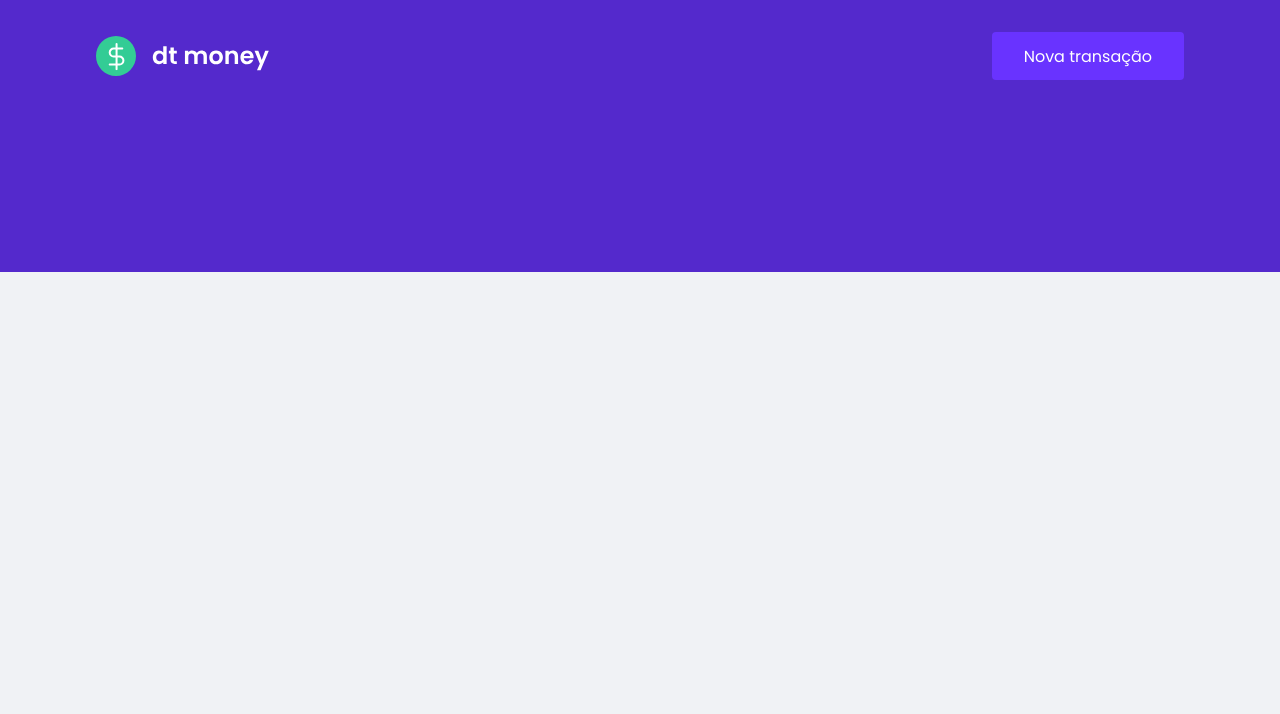
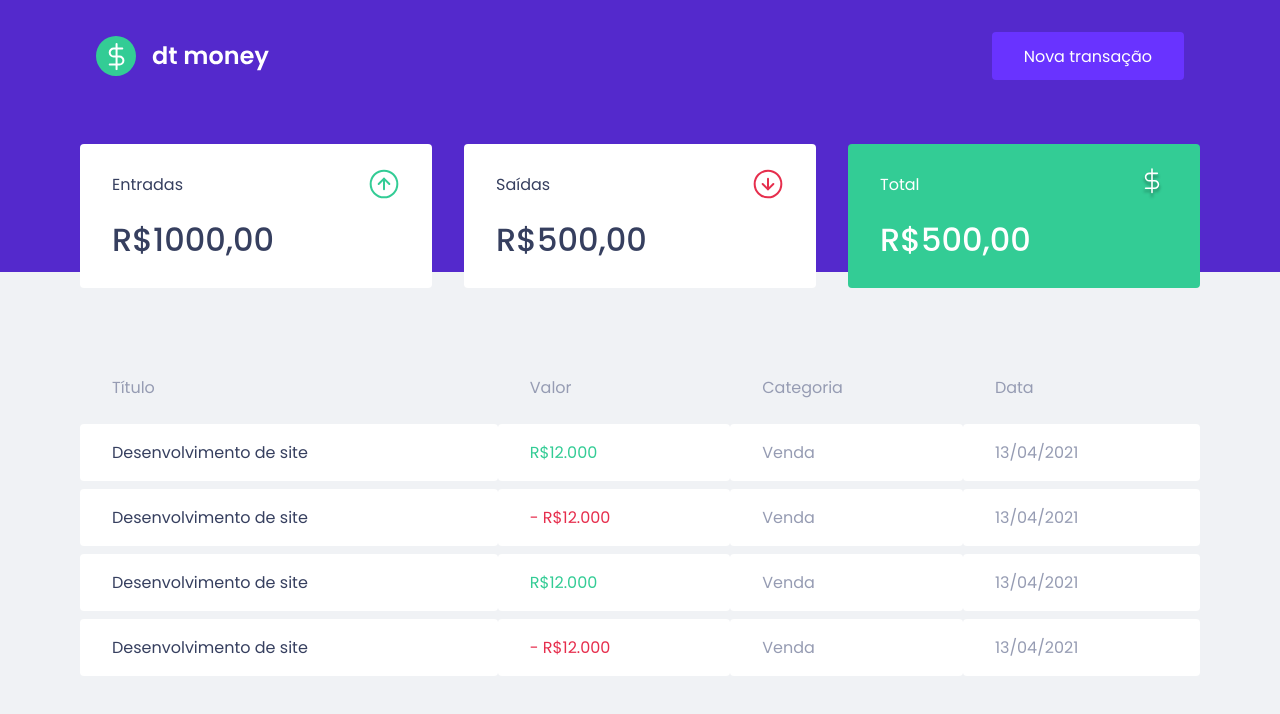
Before and after one commit to rogeraf15/dtmoney, a React (Create React App) app: page / in a window 1280 px wide. Shown: the top 714 px of the page. Built offline with nearby package versions, Linux system fonts and the light colour scheme.

Commit message:
componente: transactionsTable

```diff
--- a/public/index.html
+++ b/public/index.html
@@ -10,7 +10,7 @@
 
     <title>dtmoney</title>
 
-    <link href="https://fonts.googleapis.com/css2?family=Poppins:wght@400;600&display=swap" rel="stylesheet">
+    <link href="https://fonts.googleapis.com/css2?family=Poppins:wght@400;500;600&display=swap" rel="stylesheet">
   </head>
   <body>
     <div id="root"></div>
--- a/src/App.tsx
+++ b/src/App.tsx
@@ -1,4 +1,5 @@
 import React from 'react';
+import { Dashboard } from './components/Dashboard';
 import { Header } from './components/Header';
 import { GlobalStyle } from './styles/global';
 
@@ -7,6 +8,7 @@
     <>
       <Header />
       <GlobalStyle />
+      <Dashboard />
     </>
   );
 }
--- /dev/null
+++ b/src/components/Dashboard/index.tsx
@@ -0,0 +1,12 @@
+import { Summary } from "../Summary";
+import { TransactionsTable } from "../TransactionsTable";
+import { Container } from "./styles";
+
+export function Dashboard(){
+  return(
+    <Container>
+      <Summary />
+      <TransactionsTable />
+    </Container>
+  );
+}
--- /dev/null
+++ b/src/components/Dashboard/styles.ts
@@ -0,0 +1,6 @@
+import styled from 'styled-components';
+
+export const Container = styled.main`
+  max-width: 1120px;
+  margin: 0 auto;
+`;
--- /dev/null
+++ b/src/components/Summary/index.tsx
@@ -0,0 +1,35 @@
+import incomeImg from '../../assets/income.svg';
+import outcomeImg from '../../assets/outcome.svg';
+import totalImg from '../../assets/total.svg';
+
+import { Container } from "./styles";
+
+export function Summary() {
+  return(
+    <Container>
+      <div>
+        <header>
+          <p>Entradas</p>
+          <img src={incomeImg} alt="Entradas"/>
+        </header>
+        <strong>R$1000,00</strong>
+      </div>
+
+      <div>
+        <header>
+          <p>Saídas</p>
+          <img src={outcomeImg} alt="Saídas"/>
+        </header>
+        <strong>R$500,00</strong>
+      </div>
+
+      <div className="green-div">
+        <header>
+          <p>Total</p>
+          <img src={totalImg} alt="Total"/>
+        </header>
+        <strong>R$500,00</strong>
+      </div>
+    </Container>
+  )
+}
--- /dev/null
+++ b/src/components/Summary/styles.ts
@@ -0,0 +1,39 @@
+import styled from "styled-components";
+
+export const Container = styled.div`
+  display: grid;
+  grid-template-columns: repeat(3, 1fr);
+  gap: 2rem;
+  margin-top: -8rem;
+
+  div {
+    background: var(--shape);
+    padding: 1.5rem 2rem;
+    border-radius: 0.25rem;
+    color: var(--text-title);
+
+    header {
+      display: flex;
+      align-items: center;
+      justify-content: space-between;
+
+      img {
+        width: 32px;
+        height: 32px;
+      }
+    }
+
+    strong {
+      display: block;
+      margin-top: 1rem;
+      font-size: 2rem;
+      font-weight: 500;
+      line-height: 3rem;
+    }
+
+    &.green-div {
+      background: var(--green);
+      color: var(--shape);
+    }
+  }
+`;
--- /dev/null
+++ b/src/components/TransactionsTable/index.tsx
@@ -0,0 +1,45 @@
+import { Container } from './styles';
+
+export function TransactionsTable(){
+  return(
+    <Container>
+      <table>
+        <thead>
+          <tr>
+            <th>Título</th>
+            <th>Valor</th>
+            <th>Categoria</th>
+            <th>Data</th>
+          </tr>
+        </thead>
+
+        <tbody>
+          <tr>
+            <td>Desenvolvimento de site</td>
+            <td className="deposit">R$12.000</td>
+            <td>Venda</td>
+            <td>13/04/2021</td>
+          </tr>
+          <tr>
+            <td>Desenvolvimento de site</td>
+            <td className="withdraw">- R$12.000</td>
+            <td>Venda</td>
+            <td>13/04/2021</td>
+          </tr>
+          <tr>
+            <td>Desenvolvimento de site</td>
+            <td className="deposit">R$12.000</td>
+            <td>Venda</td>
+            <td>13/04/2021</td>
+          </tr>
+          <tr>
+            <td>Desenvolvimento de site</td>
+            <td className="withdraw">- R$12.000</td>
+            <td>Venda</td>
+            <td>13/04/2021</td>
+          </tr>
+        </tbody>
+      </table>
+    </Container>
+  )
+}
--- /dev/null
+++ b/src/components/TransactionsTable/styles.ts
@@ -0,0 +1,40 @@
+import styled from 'styled-components';
+
+export const Container = styled.div`
+  margin-top: 4rem;
+
+  table {
+    width: 100%;
+    //para fazer espaçamento dos item na tabela
+    border-spacing: 0 0.5rem;
+
+    th {
+      color: var(--text-body);
+      font-weight: 400;
+      padding: 1rem 2rem;
+      text-align: left;
+      line-height: 1.5rem;
+    }
+
+    td {
+      padding: 1rem 2rem;
+      border: 0;
+      background: var(--shape);
+      color: var(--text-body);
+      border-radius: 0.25rem;
+
+      &:first-child {
+        color: var(--text-title);
+      }
+
+      &.deposit {
+        color: var(--green);
+      }
+
+
+      &.withdraw {
+        color: var(--red);
+      }
+    }
+  }
+`;
--- a/src/styles/global.ts
+++ b/src/styles/global.ts
@@ -4,7 +4,7 @@
 		:root {
 			--blue: #5429cc;
 			--background: #f0f2f5;
-			--green: ##33CC95;
+			--green: #33CC95;
 			--red: #E62E4D;
 
 			--shape: #FFFFFF;
@@ -21,11 +21,11 @@
 
 		//font-size: 16px (Desktop)<
 		html {
-				@media (max-width: 1080px){
+				@media(max-width: 1080px){
 						font-size: 93.75px; //mesma coisa q 15px (93.75 * 16)
 				}
 
-				@media (max-width: 720px){
+				@media(max-width: 720px){
 						font-size: 87.5px; //mesma coisa que 14px;
 				}
 		}
```
Also changed, not shown: src/assets/income.svg (renamed from src/assets/entradas.svg), src/assets/outcome.svg (renamed from src/assets/saidas.svg).
